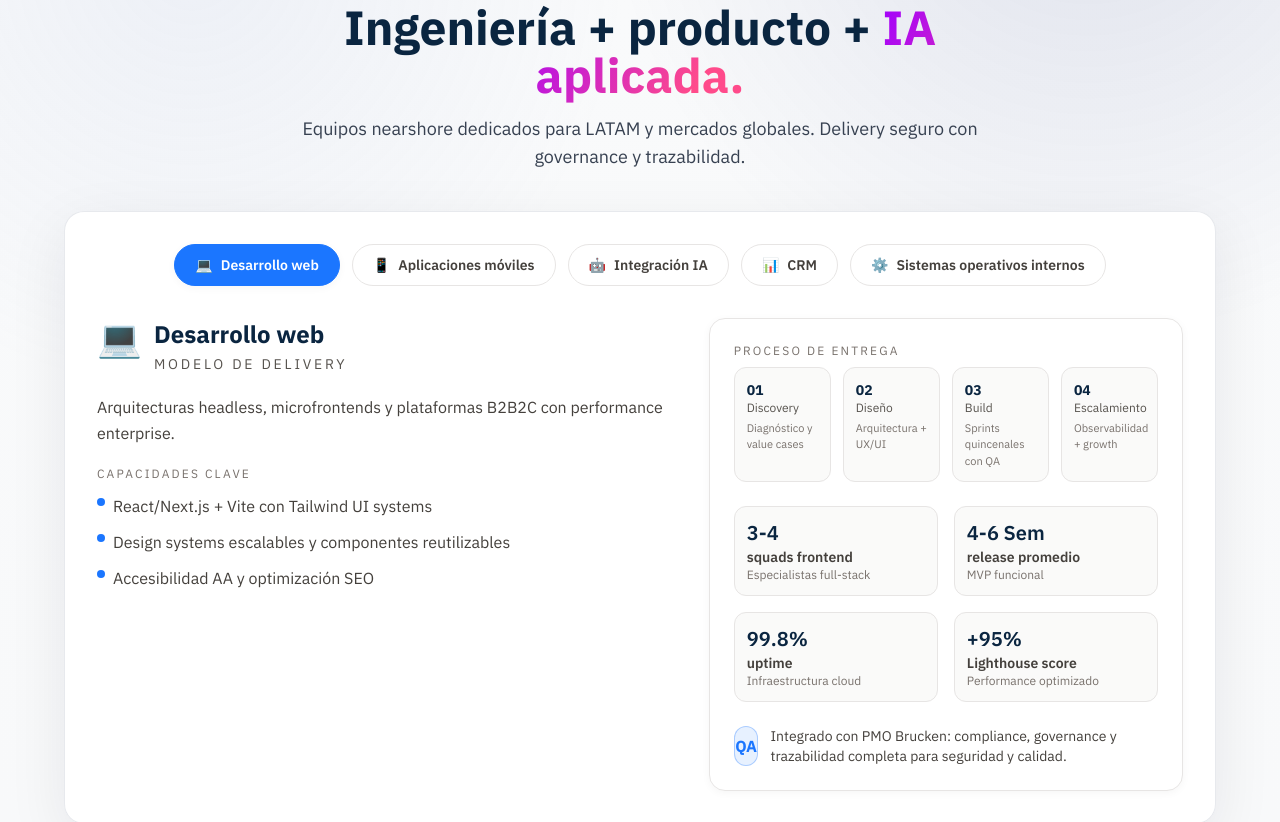
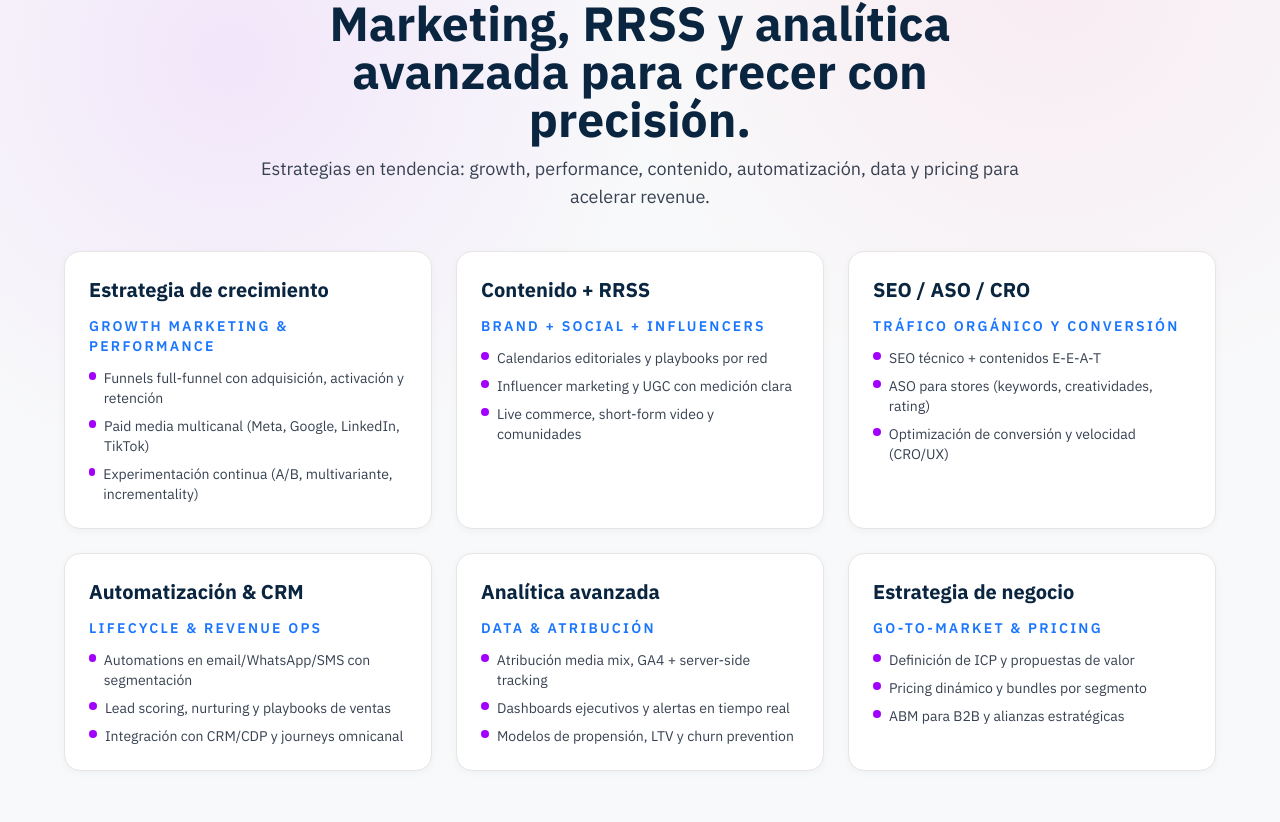
Before and after one commit to fabianvalhu-gif/landing-brucken-oficial, a React (Vite) app in the folder brucken_landing_deploy/: page / in a window 1280 px wide. Shown: the part 4179-5001 px from the top of the page. Built offline with nearby package versions, Linux system fonts and the light colour scheme; the HTML template or start-up script is replaced by a standard one.

Commit message:
Nueva sección de marketing/estrategia/analítica en servicios

```diff
--- /dev/null
+++ b/brucken_landing_deploy/src/components/MarketingConsulting.jsx
@@ -0,0 +1,109 @@
+import { motion } from "framer-motion";
+import { fadeIn, staggerContainer } from "../utils/animations";
+
+const marketingServices = [
+  {
+    title: "Estrategia de crecimiento",
+    subtitle: "Growth marketing & performance",
+    bullets: [
+      "Funnels full-funnel con adquisición, activación y retención",
+      "Paid media multicanal (Meta, Google, LinkedIn, TikTok)",
+      "Experimentación continua (A/B, multivariante, incrementality)",
+    ],
+  },
+  {
+    title: "Contenido + RRSS",
+    subtitle: "Brand + social + influencers",
+    bullets: [
+      "Calendarios editoriales y playbooks por red",
+      "Influencer marketing y UGC con medición clara",
+      "Live commerce, short-form video y comunidades",
+    ],
+  },
+  {
+    title: "SEO / ASO / CRO",
+    subtitle: "Tráfico orgánico y conversión",
+    bullets: [
+      "SEO técnico + contenidos E-E-A-T",
+      "ASO para stores (keywords, creatividades, rating)",
+      "Optimización de conversión y velocidad (CRO/UX)",
+    ],
+  },
+  {
+    title: "Automatización & CRM",
+    subtitle: "Lifecycle & revenue ops",
+    bullets: [
+      "Automations en email/WhatsApp/SMS con segmentación",
+      "Lead scoring, nurturing y playbooks de ventas",
+      "Integración con CRM/CDP y journeys omnicanal",
+    ],
+  },
+  {
+    title: "Analítica avanzada",
+    subtitle: "Data & atribución",
+    bullets: [
+      "Atribución media mix, GA4 + server-side tracking",
+      "Dashboards ejecutivos y alertas en tiempo real",
+      "Modelos de propensión, LTV y churn prevention",
+    ],
+  },
+  {
+    title: "Estrategia de negocio",
+    subtitle: "Go-to-market & pricing",
+    bullets: [
+      "Definición de ICP y propuestas de valor",
+      "Pricing dinámico y bundles por segmento",
+      "ABM para B2B y alianzas estratégicas",
+    ],
+  },
+];
+
+export default function MarketingConsulting() {
+  return (
+    <section id="marketing" className="relative py-16 sm:py-20 lg:py-24 bg-[#f8f9fa]">
+      <div className="absolute inset-0 bg-[radial-gradient(circle_at_18%_20%,rgba(161,0,255,0.08),transparent_32%)]" />
+      <div className="absolute inset-0 bg-[radial-gradient(circle_at_82%_12%,rgba(255,75,139,0.08),transparent_32%)]" />
+      <div className="relative section-container">
+        <motion.div
+          variants={staggerContainer()}
+          initial="hidden"
+          whileInView="show"
+          viewport={{ once: true, amount: 0.2 }}
+          className="space-y-10"
+        >
+          <motion.div variants={fadeIn("up")} className="text-center space-y-3 max-w-3xl mx-auto">
+            <div className="pill-badge mx-auto">Consultoría de Marketing</div>
+            <h2 className="text-3xl md:text-4xl lg:text-5xl font-bold text-petrol">
+              Marketing, RRSS y analítica avanzada para crecer con precisión.
+            </h2>
+            <p className="text-lg text-muted">
+              Estrategias en tendencia: growth, performance, contenido, automatización, data y pricing para acelerar revenue.
+            </p>
+          </motion.div>
+
+          <div className="grid gap-6 md:grid-cols-2 lg:grid-cols-3">
+            {marketingServices.map((service, index) => (
+              <motion.article
+                key={service.title}
+                variants={fadeIn("up", index * 0.05)}
+                className="rounded-2xl bg-white border border-neutral-200 shadow-soft p-6 space-y-3"
+                whileHover={{ y: -6 }}
+              >
+                <h3 className="text-xl font-bold text-petrol">{service.title}</h3>
+                <p className="text-sm font-semibold text-electric uppercase tracking-[0.16em]">{service.subtitle}</p>
+                <ul className="space-y-2 text-sm text-[#374151] text-left">
+                  {service.bullets.map((item) => (
+                    <li key={item} className="flex gap-2">
+                      <span className="mt-1 h-2 w-2 rounded-full bg-[#a100ff]" />
+                      <span>{item}</span>
+                    </li>
+                  ))}
+                </ul>
+              </motion.article>
+            ))}
+          </div>
+        </motion.div>
+      </div>
+    </section>
+  );
+}
--- a/brucken_landing_deploy/src/pages/Home.jsx
+++ b/brucken_landing_deploy/src/pages/Home.jsx
@@ -9,6 +9,7 @@ import PodcastSection from "../components/PodcastSection";
 import ContactForm from "../components/ContactForm";
 import Footer from "../components/Footer";
 import AboutUs from "../components/AboutUs";
+import MarketingConsulting from "../components/MarketingConsulting";
 
 export default function Home() {
   return (
@@ -21,6 +22,7 @@ export default function Home() {
           <AboutUs />
           <ValueProposition />
           <Services />
+          <MarketingConsulting />
           <SoftwareFactory />
           <Representation />
           <BrandsCarousel />
```
